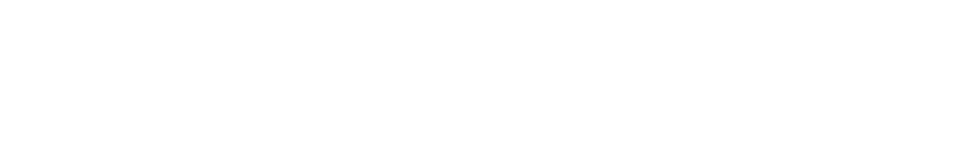
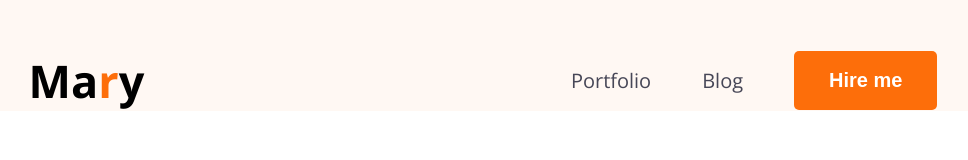
Before and after one commit to rakibul603/my-here-portfolio, a plain HTML site: page index.html in a window 1280 px wide. Shown: the whole page, without its empty margins (157-1125 px from the left). Drawn offline with nearby package versions, Linux system fonts and the light colour scheme.

Commit message:
design navbar and style according to design

```diff
--- a/index.html
+++ b/index.html
@@ -1,11 +1,32 @@
 <!DOCTYPE html>
 <html lang="en">
+
 <head>
     <meta charset="UTF-8">
     <meta name="viewport" content="width=device-width, initial-scale=1.0">
     <title>Rakib hasan Portfolio</title>
+    <link rel="preconnect" href="https://fonts.googleapis.com">
+    <link rel="preconnect" href="https://fonts.gstatic.com" crossorigin>
+    <link href="https://fonts.googleapis.com/css2?family=Open+Sans:ital,wght@0,300..800;1,300..800&display=swap"
+        rel="stylesheet">
+
+    <link rel="stylesheet" href="styles/portfolio.css">
+
 </head>
-<body>
 
+<body class="font-open-sans">
+    <header>
+        <nav>
+            <div class="logo">
+                <h2>Ma<span class="color-orange">r</span>y</h2>
+            </div>
+            <ul class="menu">
+                <li><a href="">Portfolio</a></li>
+                <li><a href="">Blog</a></li>
+                <li><button class="btn">Hire me </button></li>
+            </ul>
+        </nav>
+    </header>
 </body>
+
 </html>
--- /dev/null
+++ b/styles/portfolio.css
@@ -0,0 +1,60 @@
+* {
+    margin: 0;
+    padding: 0;
+    box-sizing: border-box;
+}
+
+/* shared style  */
+.font-open-sans {
+    font-family: "Open Sans", sans-serif;
+    font-optical-sizing: auto;
+}
+
+.logo h2 {
+    font-size: 45px;
+    font-size: 900;
+
+}
+
+.btn {
+    background-color: #FD6E0A;
+    border:none;
+    padding: 18px 35px;
+    border-radius: 5px;
+    font-size: 20px;
+    font-weight: bold;
+    color: white;
+}
+
+.color-orange {
+    color: #FD6E0A;
+}
+
+
+/* main style  */
+header {
+    background-color: #FFF8F3;
+    padding-top: 50px;
+}
+
+nav {
+    width: 71%;
+    max-width: 1140px;
+    margin: 0 auto;
+    display: flex;
+    justify-content: space-between;
+    align-items: center;
+}
+
+nav .menu {
+    display: flex;
+    list-style: none;
+    gap: 51px;
+    align-items: center;
+}
+
+nav .menu a {
+    font-size: 20px;
+    color: #474757;
+    text-decoration: none;
+}
```
